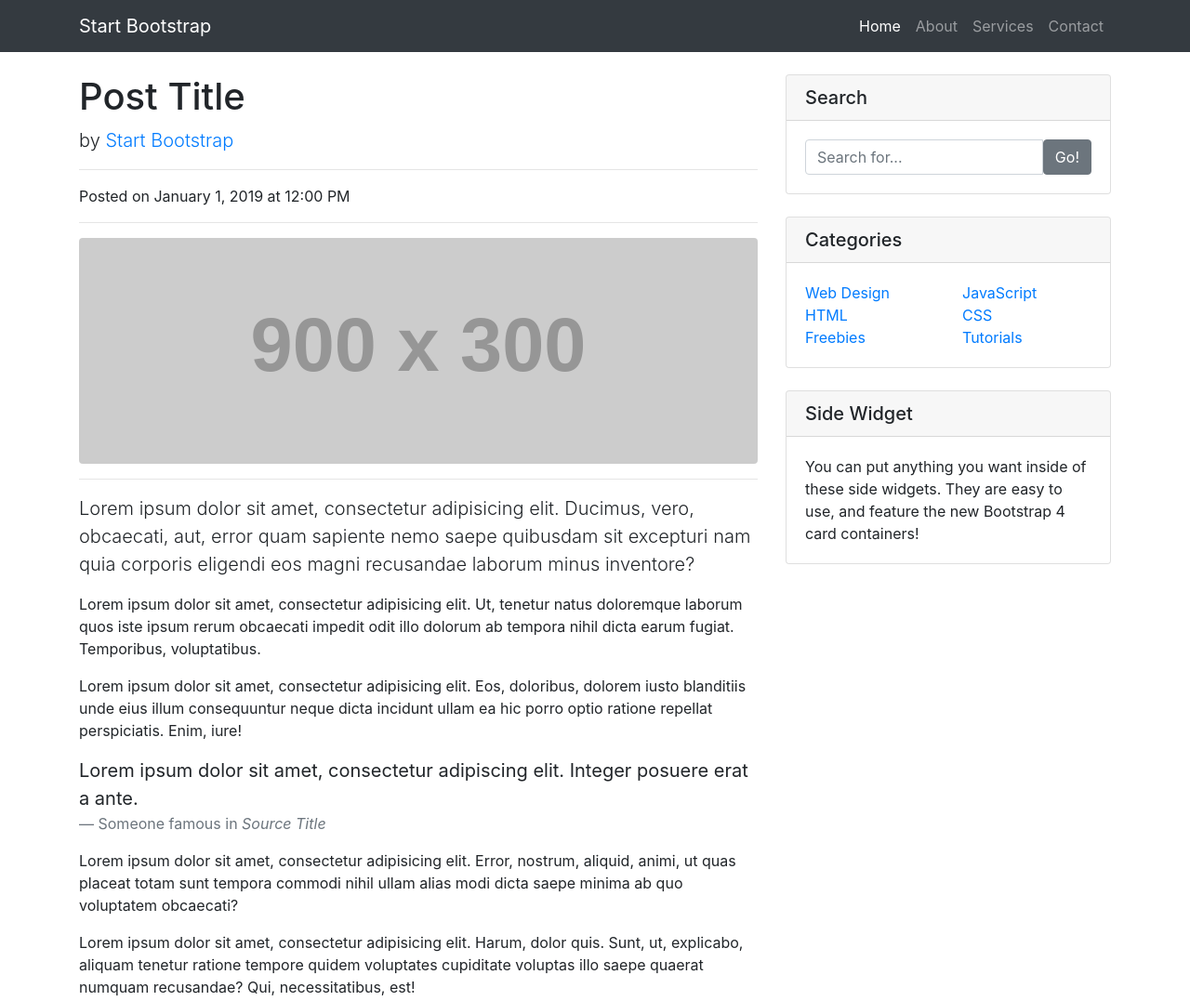
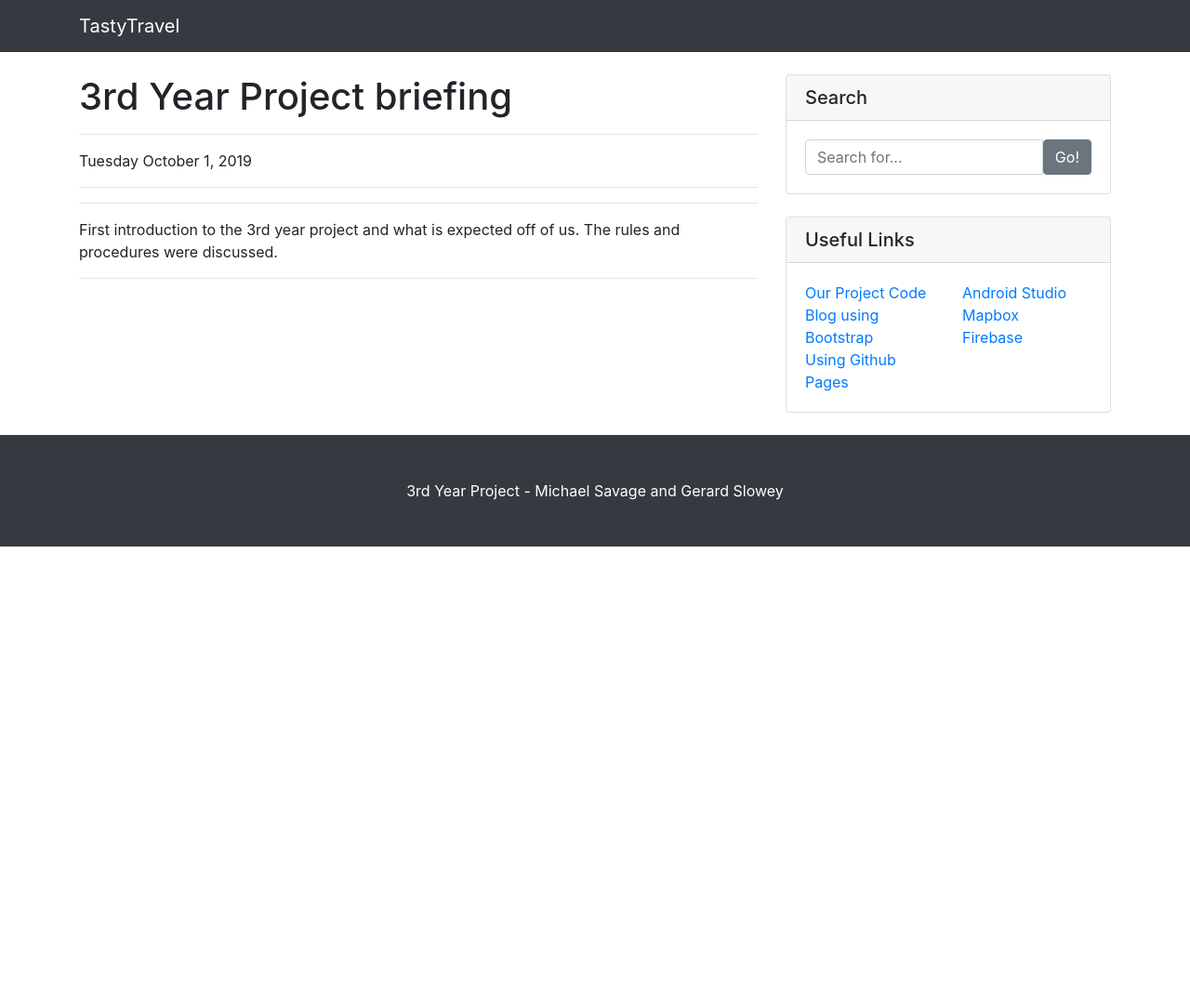
Before and after one commit to michaelssavage/TastyTravel-Blog, a website: page index.html in a window 1280 px wide. Shown: the top 1077 px of the page at 93% size. After the commit the page ends 800 px from the top, so only its background shows below. Drawn offline with Linux system fonts and the light colour scheme; placeholder pictures from the web are drawn by us.

Commit message:
blog post

```diff
--- a/index.html
+++ b/index.html
@@ -8,7 +8,7 @@
   <meta name="description" content="">
   <meta name="author" content="">
 
-  <title>Blog Post - Start Bootstrap Template</title>
+  <title>TastyTravel Blog</title>
 
   <!-- Bootstrap core CSS -->
   <link href="vendor/bootstrap/css/bootstrap.min.css" rel="stylesheet">
@@ -23,28 +23,10 @@
   <!-- Navigation -->
   <nav class="navbar navbar-expand-lg navbar-dark bg-dark fixed-top">
     <div class="container">
-      <a class="navbar-brand" href="#">Start Bootstrap</a>
+      <a class="navbar-brand" href="#">TastyTravel</a>
       <button class="navbar-toggler" type="button" data-toggle="collapse" data-target="#navbarResponsive" aria-controls="navbarResponsive" aria-expanded="false" aria-label="Toggle navigation">
         <span class="navbar-toggler-icon"></span>
       </button>
-      <div class="collapse navbar-collapse" id="navbarResponsive">
-        <ul class="navbar-nav ml-auto">
-          <li class="nav-item active">
-            <a class="nav-link" href="#">Home
-              <span class="sr-only">(current)</span>
-            </a>
-          </li>
-          <li class="nav-item">
-            <a class="nav-link" href="#">About</a>
-          </li>
-          <li class="nav-item">
-            <a class="nav-link" href="#">Services</a>
-          </li>
-          <li class="nav-item">
-            <a class="nav-link" href="#">Contact</a>
-          </li>
-        </ul>
-      </div>
     </div>
   </nav>
 
@@ -57,94 +39,15 @@
       <div class="col-lg-8">
 
         <!-- Title -->
-        <h1 class="mt-4">Post Title</h1>
-
-        <!-- Author -->
-        <p class="lead">
-          by
-          <a href="#">Start Bootstrap</a>
-        </p>
-
+        <h1 class="mt-4">3rd Year Project briefing</h1>
         <hr>
-
         <!-- Date/Time -->
-        <p>Posted on January 1, 2019 at 12:00 PM</p>
-
+        <p>Tuesday October 1, 2019</p>
         <hr>
-
-        <!-- Preview Image -->
-        <img class="img-fluid rounded" src="http://placehold.it/900x300" alt="">
-
         <hr>
-
-        <!-- Post Content -->
-        <p class="lead">Lorem ipsum dolor sit amet, consectetur adipisicing elit. Ducimus, vero, obcaecati, aut, error quam sapiente nemo saepe quibusdam sit excepturi nam quia corporis eligendi eos magni recusandae laborum minus inventore?</p>
-
-        <p>Lorem ipsum dolor sit amet, consectetur adipisicing elit. Ut, tenetur natus doloremque laborum quos iste ipsum rerum obcaecati impedit odit illo dolorum ab tempora nihil dicta earum fugiat. Temporibus, voluptatibus.</p>
-
-        <p>Lorem ipsum dolor sit amet, consectetur adipisicing elit. Eos, doloribus, dolorem iusto blanditiis unde eius illum consequuntur neque dicta incidunt ullam ea hic porro optio ratione repellat perspiciatis. Enim, iure!</p>
-
-        <blockquote class="blockquote">
-          <p class="mb-0">Lorem ipsum dolor sit amet, consectetur adipiscing elit. Integer posuere erat a ante.</p>
-          <footer class="blockquote-footer">Someone famous in
-            <cite title="Source Title">Source Title</cite>
-          </footer>
-        </blockquote>
-
-        <p>Lorem ipsum dolor sit amet, consectetur adipisicing elit. Error, nostrum, aliquid, animi, ut quas placeat totam sunt tempora commodi nihil ullam alias modi dicta saepe minima ab quo voluptatem obcaecati?</p>
-
-        <p>Lorem ipsum dolor sit amet, consectetur adipisicing elit. Harum, dolor quis. Sunt, ut, explicabo, aliquam tenetur ratione tempore quidem voluptates cupiditate voluptas illo saepe quaerat numquam recusandae? Qui, necessitatibus, est!</p>
-
+        <p>First introduction to the 3rd year project and what is expected off of us.
+          The rules and procedures were discussed.</p>
         <hr>
-
-        <!-- Comments Form -->
-        <div class="card my-4">
-          <h5 class="card-header">Leave a Comment:</h5>
-          <div class="card-body">
-            <form>
-              <div class="form-group">
-                <textarea class="form-control" rows="3"></textarea>
-              </div>
-              <button type="submit" class="btn btn-primary">Submit</button>
-            </form>
-          </div>
-        </div>
-
-        <!-- Single Comment -->
-        <div class="media mb-4">
-          <img class="d-flex mr-3 rounded-circle" src="http://placehold.it/50x50" alt="">
-          <div class="media-body">
-            <h5 class="mt-0">Commenter Name</h5>
-            Cras sit amet nibh libero, in gravida nulla. Nulla vel metus scelerisque ante sollicitudin. Cras purus odio, vestibulum in vulputate at, tempus viverra turpis. Fusce condimentum nunc ac nisi vulputate fringilla. Donec lacinia congue felis in faucibus.
-          </div>
-        </div>
-
-        <!-- Comment with nested comments -->
-        <div class="media mb-4">
-          <img class="d-flex mr-3 rounded-circle" src="http://placehold.it/50x50" alt="">
-          <div class="media-body">
-            <h5 class="mt-0">Commenter Name</h5>
-            Cras sit amet nibh libero, in gravida nulla. Nulla vel metus scelerisque ante sollicitudin. Cras purus odio, vestibulum in vulputate at, tempus viverra turpis. Fusce condimentum nunc ac nisi vulputate fringilla. Donec lacinia congue felis in faucibus.
-
-            <div class="media mt-4">
-              <img class="d-flex mr-3 rounded-circle" src="http://placehold.it/50x50" alt="">
-              <div class="media-body">
-                <h5 class="mt-0">Commenter Name</h5>
-                Cras sit amet nibh libero, in gravida nulla. Nulla vel metus scelerisque ante sollicitudin. Cras purus odio, vestibulum in vulputate at, tempus viverra turpis. Fusce condimentum nunc ac nisi vulputate fringilla. Donec lacinia congue felis in faucibus.
-              </div>
-            </div>
-
-            <div class="media mt-4">
-              <img class="d-flex mr-3 rounded-circle" src="http://placehold.it/50x50" alt="">
-              <div class="media-body">
-                <h5 class="mt-0">Commenter Name</h5>
-                Cras sit amet nibh libero, in gravida nulla. Nulla vel metus scelerisque ante sollicitudin. Cras purus odio, vestibulum in vulputate at, tempus viverra turpis. Fusce condimentum nunc ac nisi vulputate fringilla. Donec lacinia congue felis in faucibus.
-              </div>
-            </div>
-
-          </div>
-        </div>
-
       </div>
 
       <!-- Sidebar Widgets Column -->
@@ -165,44 +68,36 @@
 
         <!-- Categories Widget -->
         <div class="card my-4">
-          <h5 class="card-header">Categories</h5>
+          <h5 class="card-header">Useful Links</h5>
           <div class="card-body">
             <div class="row">
               <div class="col-lg-6">
                 <ul class="list-unstyled mb-0">
                   <li>
-                    <a href="#">Web Design</a>
+                    <a href="https://gitlab.computing.dcu.ie/savagem7/2020-ca326-msavage-tastytravel">Our Project Code</a>
                   </li>
                   <li>
-                    <a href="#">HTML</a>
+                    <a href="https://github.com/BlackrockDigital/startbootstrap-blog-post">Blog using Bootstrap</a>
                   </li>
                   <li>
-                    <a href="#">Freebies</a>
+                    <a href="https://pages.github.com/">Using Github Pages</a>
                   </li>
                 </ul>
               </div>
               <div class="col-lg-6">
                 <ul class="list-unstyled mb-0">
                   <li>
-                    <a href="#">JavaScript</a>
+                    <a href="https://developer.android.com/studio">Android Studio</a>
                   </li>
                   <li>
-                    <a href="#">CSS</a>
+                    <a href="https://www.mapbox.com/">Mapbox</a>
                   </li>
                   <li>
-                    <a href="#">Tutorials</a>
+                    <a href="https://firebase.google.com/">Firebase</a>
                   </li>
                 </ul>
               </div>
             </div>
-          </div>
-        </div>
-
-        <!-- Side Widget -->
-        <div class="card my-4">
-          <h5 class="card-header">Side Widget</h5>
-          <div class="card-body">
-            You can put anything you want inside of these side widgets. They are easy to use, and feature the new Bootstrap 4 card containers!
           </div>
         </div>
 
@@ -217,7 +112,7 @@
   <!-- Footer -->
   <footer class="py-5 bg-dark">
     <div class="container">
-      <p class="m-0 text-center text-white">Copyright &copy; Your Website 2019</p>
+      <p class="m-0 text-center text-white">3rd Year Project - Michael Savage and Gerard Slowey</p>
     </div>
     <!-- /.container -->
   </footer>
```
